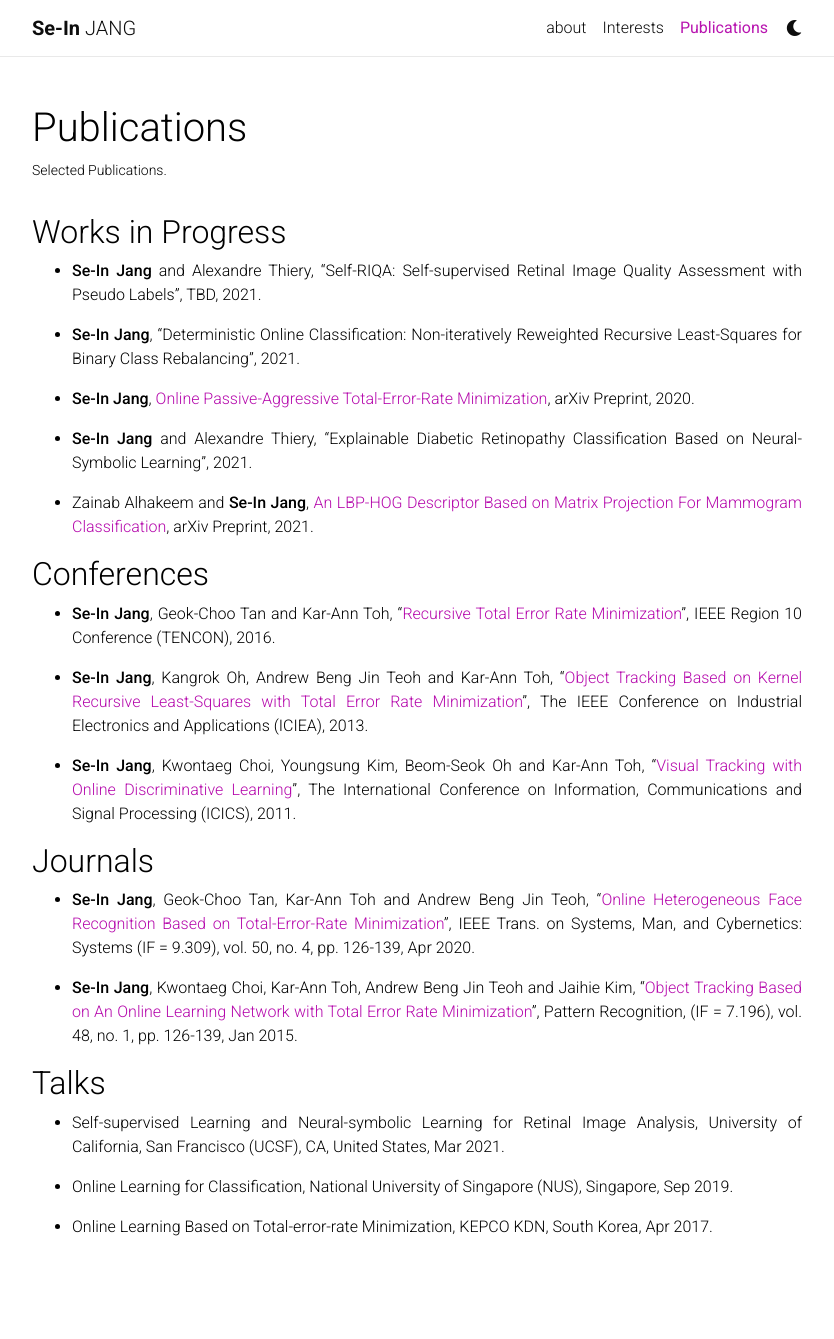
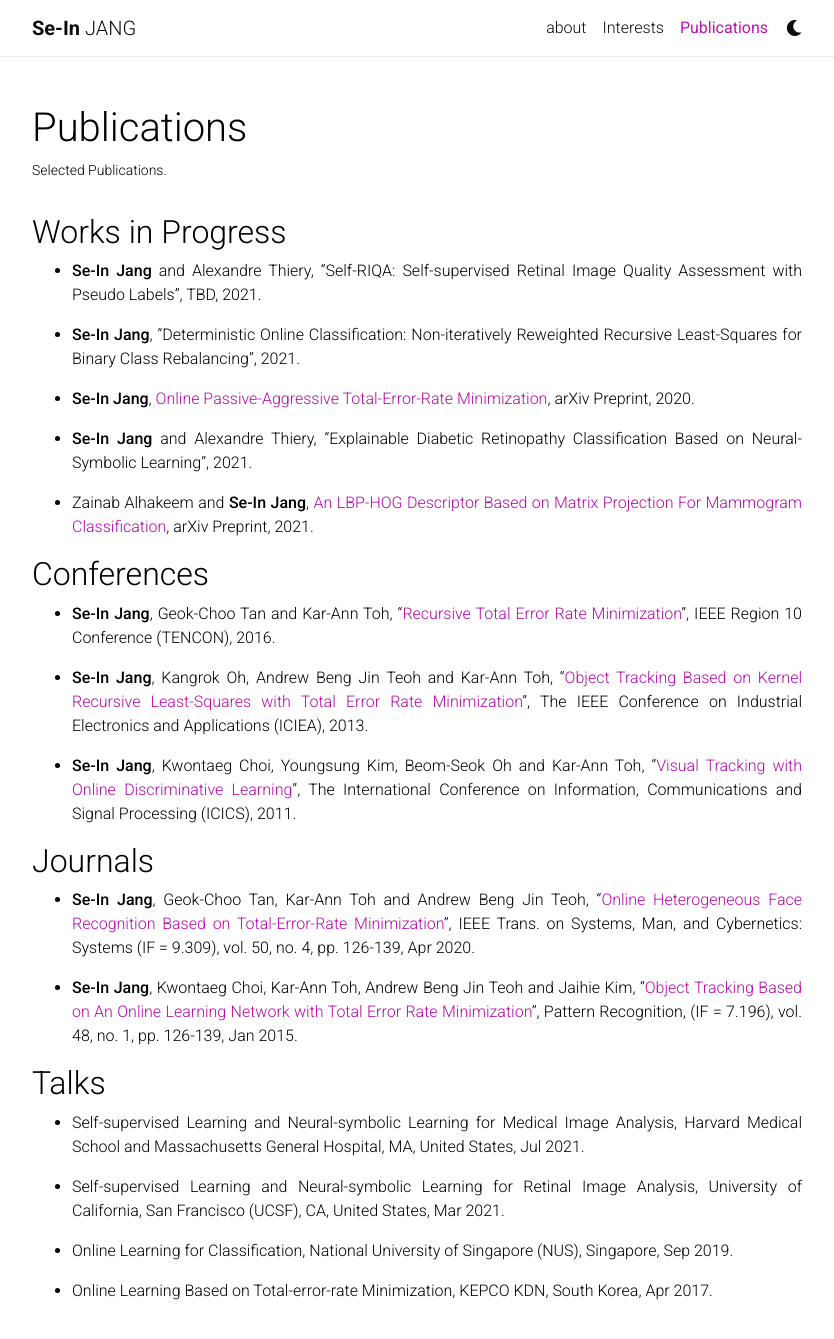
Before and after one commit to sijang/sijang.github.io, a Jekyll site: the page built from _pages/publications.md, in a window 1280 px wide and 1389 px high. Shown: the top 1339 px of the window, without its empty margins (223-1057 px from the left). Built offline with Jekyll 4.4.1, drawn with Linux system fonts in a browser that asks for light colours; nearby versions of some CDN libraries; a style sheet for code colours, icons or effects is not loaded.

Commit message:
Update publications.md

```diff
--- a/_pages/publications.md
+++ b/_pages/publications.md
@@ -46,6 +46,9 @@ nav: true
 
 
 ## Talks
+- Self-supervised Learning and Neural-symbolic Learning for Medical Image Analysis, Harvard Medical School and Massachusetts General Hospital, MA, United States, Jul 2021.
+{: style="text-align: justify"}
+
 - Self-supervised Learning and Neural-symbolic Learning for Retinal Image Analysis, University of California, San Francisco (UCSF), CA, United States, Mar 2021.
 {: style="text-align: justify"}
 
```
